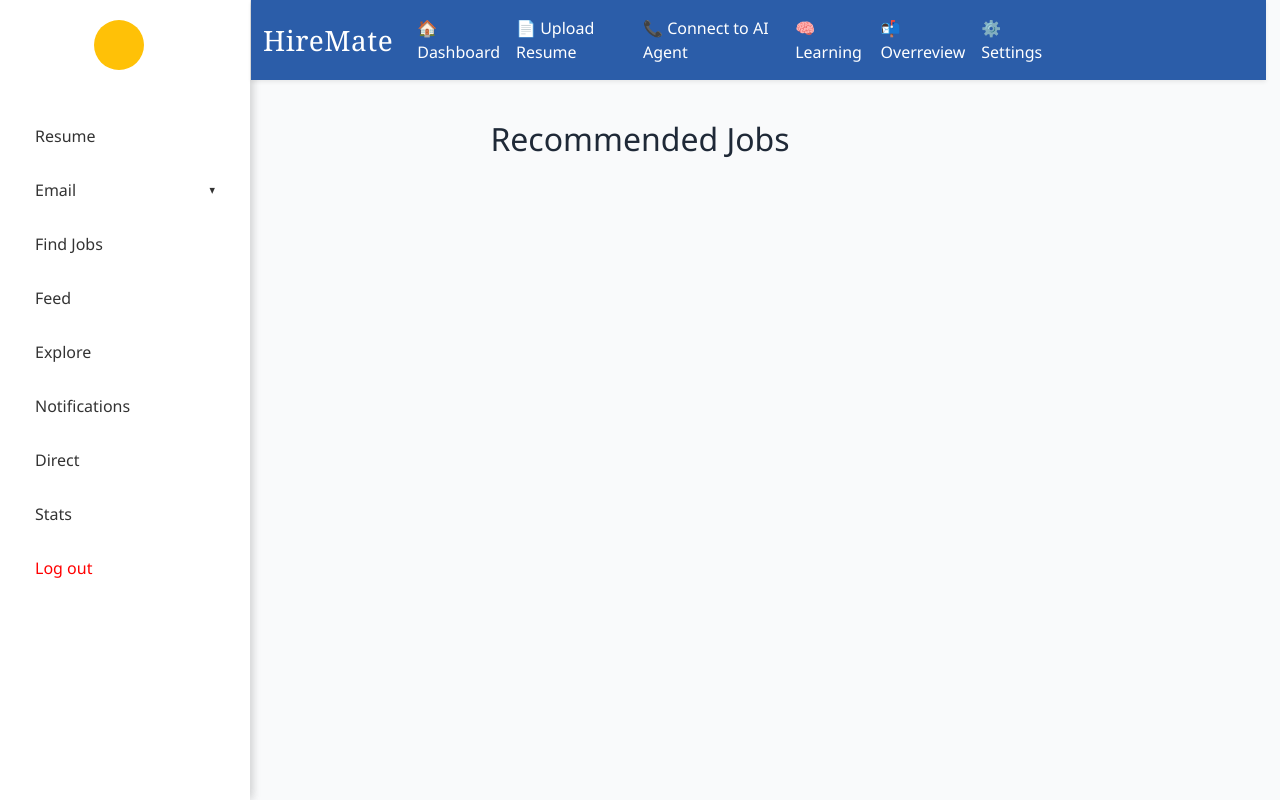
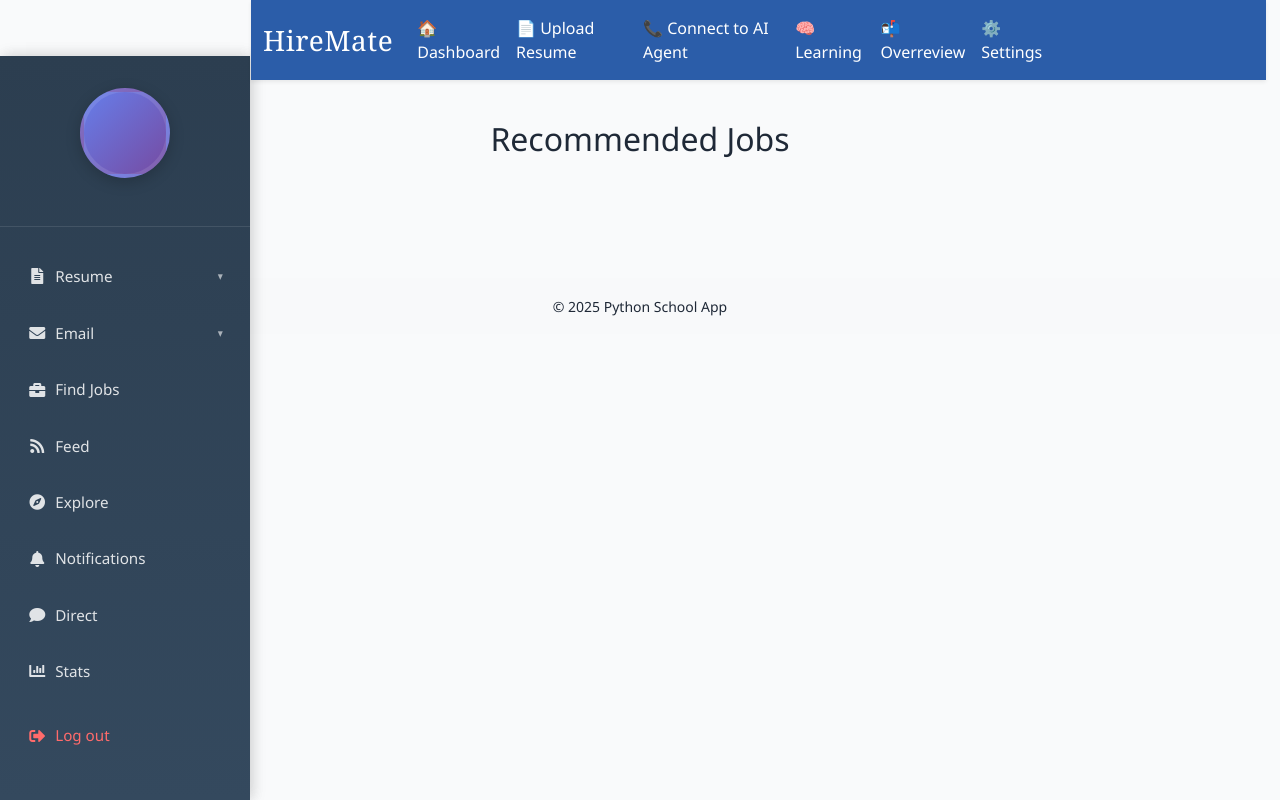
Before and after one commit to Zaka-Ul-Hassan/HireMate, a FastAPI app: template frontend/templates/job/list.html in a window 1280 px wide. Run offline with FastAPI, Linux system fonts and the light colour scheme; the template is opened without the code that fills it, so the values that code supplies are empty; some libraries are stand-ins or nearby versions.

Commit message:
fix sidebar

```diff
--- a/frontend/static/css/layout/sidebar.css
+++ b/frontend/static/css/layout/sidebar.css
@@ -1,232 +1,280 @@
 /* frontend\static\css\layout\sidebar.css */
 
-/* Sidebar container */
 .sidebar {
-  position: fixed;
-  top: 0;
-  left: 0;
-  width: 250px;
-  height: 100vh;
-  background: #fff;
-  box-shadow: 2px 0 10px rgba(0, 0, 0, 0.1);
-  padding: 20px;
-  z-index: 1000;
-  overflow: hidden !important;
-  height: 100vh;
+    background: linear-gradient(180deg, #2c3e50 0%, #34495e 100%);
+    border-right: none;
+    box-shadow: 2px 0 15px rgba(0, 0, 0, 0.1);
+    overflow-y: auto;
+    scrollbar-width: thin;
+    scrollbar-color: rgba(255, 255, 255, 0.2) transparent;
 }
 
-/* Burger toggle button */
-.toggle {
-  display: flex;
-  justify-content: flex-end;
-  margin-bottom: 20px;
+.sidebar::-webkit-scrollbar {
+    width: 6px;
 }
 
-.burger {
-  display: inline-block;
-  width: 30px;
-  height: 20px;
-  position: relative;
+.sidebar::-webkit-scrollbar-track {
+    background: transparent;
 }
 
-.burger span,
-.burger span::before,
-.burger span::after {
-  content: '';
-  display: block;
-  height: 3px;
-  background: #333;
-  border-radius: 3px;
-  position: absolute;
-  width: 100%;
-  transition: 0.3s;
+.sidebar::-webkit-scrollbar-thumb {
+    background: rgba(255, 255, 255, 0.2);
+    border-radius: 3px;
 }
 
-.burger span::before {
-  top: -8px;
+.sidebar::-webkit-scrollbar-thumb:hover {
+    background: rgba(255, 255, 255, 0.3);
 }
 
-.burger span::after {
-  top: 8px;
+.side-inner {
+    padding: 2rem 0;
 }
 
-/* Sidebar inner content */
-.side-inner {
-  display: flex;
-  flex-direction: column;
-  gap: 20px;
-}
-
-/* Profile section */
+/* Profile Section */
 .profile {
-  text-align: center;
+    text-align: center;
+    padding: 0 1.5rem 2rem;
+    border-bottom: 1px solid rgba(255, 255, 255, 0.1);
+    margin-bottom: 1.5rem;
 }
 
 .profile img {
-  width: 80px;
-  height: 80px;
-  border-radius: 50%;
-  object-fit: cover;
-  margin-bottom: 10px;
+    width: 90px;
+    height: 90px;
+    border-radius: 50%;
+    object-fit: cover;
+    border: 4px solid rgba(255, 255, 255, 0.1);
+    box-shadow: 0 4px 15px rgba(0, 0, 0, 0.2);
+    transition: all 0.3s ease;
+    margin-bottom: 1rem;
+}
+
+.profile img:hover {
+    transform: scale(1.05);
+    border-color: rgba(255, 255, 255, 0.3);
+}
+
+.avatar-placeholder {
+    width: 90px;
+    height: 90px;
+    border-radius: 50%;
+    background: linear-gradient(135deg, #667eea 0%, #764ba2 100%);
+    display: flex;
+    align-items: center;
+    justify-content: center;
+    font-size: 2.5rem;
+    font-weight: 700;
+    color: white;
+    margin: 0 auto 1rem;
+    border: 4px solid rgba(255, 255, 255, 0.1);
+    box-shadow: 0 4px 15px rgba(0, 0, 0, 0.2);
+    transition: all 0.3s ease;
+}
+
+.avatar-placeholder:hover {
+    transform: scale(1.05);
+    border-color: rgba(255, 255, 255, 0.3);
 }
 
 .profile .name {
-  margin: 0;
-  font-size: 18px;
-  font-weight: bold;
+    color: white;
+    font-size: 1.1rem;
+    font-weight: 600;
+    margin: 0.5rem 0 0.3rem;
+    letter-spacing: 0.3px;
 }
 
 .profile .country {
-  font-size: 14px;
-  color: #888;
-  margin-right: 10px;
+    color: rgba(255, 255, 255, 0.6);
+    font-size: 0.85rem;
+    display: block;
 }
 
-/* Counter section */
-.counter {
-  display: flex;
-  justify-content: space-between;
-  text-align: center;
-}
-
-.counter .col {
-  flex: 1;
-}
-
-.counter .number {
-  display: block;
-  font-size: 16px;
-  font-weight: bold;
-}
-
-.counter .number-label {
-  font-size: 12px;
-  color: #666;
-}
-
-/* Navigation menu */
-.nav-menu ul {
-  list-style: none;
-  padding: 0;
-  margin: 0;
-  font-weight: 500;
-}
-
-.nav-menu li {
-  margin-bottom: 10px;
-}
-
-.nav-menu a {
-  display: flex;
-  align-items: center;
-  gap: 10px;
-  padding: 10px 15px;
-  border-radius: 5px;
-  text-decoration: none;
-  color: #333;
-  transition: background 0.3s;
-}
-
-.nav-menu li.active a,
-.nav-menu a:hover {
-  background: #f0f0f0;
-  color: #000;
-}
-
-/* Main content */
-main {
-  margin-left: 270px;
-  padding: 40px 20px;
-  min-height: 100vh;
-}
-
-/* Responsive for small screens */
-@media (max-width: 768px) {
-  .sidebar {
-    width: 100%;
-    height: auto;
-    position: relative;
-  }
-
-  main {
-    margin-left: 0;
-    padding: 20px;
-  }
-}
-
-.avatar-placeholder {
-  width: 50px;
-  height: 50px;
-  font-size: 20px;
-  font-family: "Public Sans", sans-serif;
-  text-transform: uppercase;
-  user-select: none;
-  display: flex;
-  align-items: center;
-  justify-content: center;
-  border-radius: 50%;
-  /* Ensures circular shape */
-  color: rgb(33, 43, 54);
-  background-color: rgb(255, 193, 7);
-  /* Bootstrap primary color */
-  margin-left: 74px;
+/* Navigation Menu */
+.nav-menu {
+    padding: 0 0.5rem;
 }
 
 .sidebar-menu {
-  list-style: none;
-  padding-left: 0;
-  margin: 0;
+    gap: 0.3rem;
 }
 
-.menu-item {
-  padding: 10px 15px;
-  margin-bottom: 8px;
-  background-color: #f1fdf6;
-  border-radius: 6px;
+.sidebar-menu .nav-item {
+    margin-bottom: 0;
 }
 
-.menu-link {
-  display: flex;
-  align-items: center;
-  justify-content: space-between;
-  color: #198754;
-  font-weight: 600;
-  text-decoration: none;
-  cursor: pointer;
+.sidebar-menu .nav-link {
+    color: rgba(255, 255, 255, 0.85);
+    padding: 0.9rem 1.2rem;
+    border-radius: 10px;
+    transition: all 0.3s ease;
+    font-size: 0.95rem;
+    font-weight: 500;
+    display: flex;
+    align-items: center;
+    position: relative;
+    overflow: hidden;
 }
 
-.menu-link:hover {
-  color: #146c43;
+.sidebar-menu .nav-link::before {
+    content: '';
+    position: absolute;
+    left: 0;
+    top: 0;
+    height: 100%;
+    width: 3px;
+    background: linear-gradient(180deg, #667eea 0%, #764ba2 100%);
+    transform: scaleY(0);
+    transition: transform 0.3s ease;
 }
 
-.menu-arrow {
-  font-size: 12px;
-  transition: transform 0.2s;
+.sidebar-menu .nav-link:hover {
+    background: rgba(255, 255, 255, 0.1);
+    color: white;
+    transform: translateX(5px);
 }
 
-.submenu {
-  list-style: none;
-  margin-top: 10px;
-  padding-left: 20px;
+.sidebar-menu .nav-link:hover::before {
+    transform: scaleY(1);
 }
 
+.sidebar-menu .nav-link i {
+    font-size: 1rem;
+    width: 20px;
+    text-align: center;
+}
+
+/* Active State */
+.sidebar-menu .nav-link.active {
+    background: linear-gradient(135deg, #667eea 0%, #764ba2 100%);
+    color: white;
+    box-shadow: 0 4px 15px rgba(102, 126, 234, 0.3);
+}
+
+/* Dropdown Arrow */
+.menu-arrow {
+    font-size: 0.7rem;
+    transition: transform 0.3s ease;
+    opacity: 0.7;
+    margin-left: auto;
+}
+
+.nav-link[aria-expanded="true"] .menu-arrow {
+    transform: rotate(180deg);
+}
+
+/* Submenu */
 .submenu-link {
-  display: block;
-  padding: 6px 0;
-  color: #555;
-  text-decoration: none;
-  text-decoration: none !important;
-  font-weight: normal;
+    padding: 0.7rem 1.2rem 0.7rem 2.5rem !important;
+    font-size: 0.88rem;
+    color: rgba(255, 255, 255, 0.75) !important;
+    position: relative;
+}
+
+.submenu-link::before {
+    content: '';
+    position: absolute;
+    left: 1.5rem;
+    top: 50%;
+    transform: translateY(-50%);
+    width: 4px;
+    height: 4px;
+    background: rgba(255, 255, 255, 0.4);
+    border-radius: 50%;
+    transition: all 0.3s ease;
 }
 
 .submenu-link:hover {
-  color: #000;
-  text-decoration: underline;
-  text-decoration: none !important;
+    background: rgba(255, 255, 255, 0.08) !important;
+    color: white !important;
+    transform: translateX(3px);
 }
 
-.active-dot::before {
-  content: "•";
-  color: #28a745;
-  margin-right: 5px;
+.submenu-link:hover::before {
+    background: #667eea;
+    width: 6px;
+    height: 6px;
 }
+
+.submenu-link i {
+    font-size: 0.85rem;
+}
+
+/* Collapse Animation */
+.collapse {
+    transition: all 0.3s ease;
+}
+
+.collapsing {
+    transition: height 0.3s ease;
+}
+
+/* Logout Link Styling */
+.logout-link {
+    color: #ff6b6b !important;
+    margin-top: 0.5rem;
+}
+
+.logout-link:hover {
+    background: rgba(255, 107, 107, 0.1) !important;
+    color: #ff5252 !important;
+}
+
+.logout-link::before {
+    background: #ff6b6b !important;
+}
+
+/* Responsive */
+@media (max-width: 768px) {
+    .sidebar {
+        width: 100%;
+        position: relative;
+        height: auto;
+    }
+
+    .profile img,
+    .avatar-placeholder {
+        width: 70px;
+        height: 70px;
+    }
+
+    .avatar-placeholder {
+        font-size: 2rem;
+    }
+
+    .profile .name {
+        font-size: 1rem;
+    }
+}
+
+/* Smooth scroll behavior */
+.sidebar {
+    scroll-behavior: smooth;
+}
+
+/* Add subtle animation on page load */
+@keyframes slideInLeft {
+    from {
+        opacity: 0;
+        transform: translateX(-20px);
+    }
+    to {
+        opacity: 1;
+        transform: translateX(0);
+    }
+}
+
+.sidebar-menu .nav-item {
+    animation: slideInLeft 0.4s ease-out forwards;
+    opacity: 0;
+}
+
+.sidebar-menu .nav-item:nth-child(1) { animation-delay: 0.05s; }
+.sidebar-menu .nav-item:nth-child(2) { animation-delay: 0.1s; }
+.sidebar-menu .nav-item:nth-child(3) { animation-delay: 0.15s; }
+.sidebar-menu .nav-item:nth-child(4) { animation-delay: 0.2s; }
+.sidebar-menu .nav-item:nth-child(5) { animation-delay: 0.25s; }
+.sidebar-menu .nav-item:nth-child(6) { animation-delay: 0.3s; }
+.sidebar-menu .nav-item:nth-child(7) { animation-delay: 0.35s; }
+.sidebar-menu .nav-item:nth-child(8) { animation-delay: 0.4s; }
+.sidebar-menu .nav-item:nth-child(9) { animation-delay: 0.45s; }
--- a/frontend/templates/shared/sidebar.html
+++ b/frontend/templates/shared/sidebar.html
@@ -21,36 +21,83 @@
     <div class="nav-menu">
       <ul class="nav flex-column sidebar-menu">
 
+        <!-- Resume Dropdown -->
         <li class="nav-item">
-          <a class="nav-link" href="/resume/{{ user.Id }}">Resume</a>
+          <a class="nav-link d-flex justify-content-between align-items-center" data-bs-toggle="collapse"
+            href="#resumeMenu" role="button" aria-expanded="false">
+            <span><i class="fas fa-file-alt me-2"></i>Resume</span>
+            <span class="menu-arrow">&#9662;</span>
+          </a>
+          <ul class="collapse list-unstyled ps-3" id="resumeMenu">
+            <li><a class="nav-link submenu-link" href="/resume/create">
+              <i class="fas fa-plus-circle me-2"></i>Create Resume
+            </a></li>
+            <li><a class="nav-link submenu-link" href="/resume/{{ user.Id }}">
+              <i class="fas fa-download me-2"></i>Download Resume
+            </a></li>
+          </ul>
         </li>
 
         <!-- Email Dropdown -->
         <li class="nav-item">
           <a class="nav-link d-flex justify-content-between align-items-center" data-bs-toggle="collapse"
             href="#emailMenu" role="button" aria-expanded="false">
-            Email
+            <span><i class="fas fa-envelope me-2"></i>Email</span>
             <span class="menu-arrow">&#9662;</span>
           </a>
           <ul class="collapse list-unstyled ps-3" id="emailMenu">
-            <li><a class="nav-link submenu-link" href="/email/compose-email">Compose Email</a></li>
-            <li><a class="nav-link submenu-link" href="/email/inbox">Inbox</a></li>
+            <li><a class="nav-link submenu-link" href="/email/compose-email">
+              <i class="fas fa-pen me-2"></i>Compose Email
+            </a></li>
+            <li><a class="nav-link submenu-link" href="/email/inbox">
+              <i class="fas fa-inbox me-2"></i>Inbox
+            </a></li>
           </ul>
         </li>
 
         <!-- Other Nav Items -->
         <li class="nav-item">
-          <a class="nav-link" href="/job/list" id="findJobButton">Find Jobs</a>
+          <a class="nav-link" href="/job/list" id="findJobButton">
+            <i class="fas fa-briefcase me-2"></i>Find Jobs
+          </a>
         </li>
 
-        <li class="nav-item"><a class="nav-link" href="#">Feed</a></li>
-        <li class="nav-item"><a class="nav-link" href="#">Explore</a></li>
-        <li class="nav-item"><a class="nav-link" href="#">Notifications</a></li>
-        <li class="nav-item"><a class="nav-link" href="#">Direct</a></li>
-        <li class="nav-item"><a class="nav-link" href="#">Stats</a></li>
-        <li class="nav-item"><a class="nav-link" href="javascript:void(0);" style="color: red;" id="logoutButton">Log out</a></li>
+        <li class="nav-item">
+          <a class="nav-link" href="#">
+            <i class="fas fa-rss me-2"></i>Feed
+          </a>
+        </li>
+
+        <li class="nav-item">
+          <a class="nav-link" href="#">
+            <i class="fas fa-compass me-2"></i>Explore
+          </a>
+        </li>
+
+        <li class="nav-item">
+          <a class="nav-link" href="#">
+            <i class="fas fa-bell me-2"></i>Notifications
+          </a>
+        </li>
+
+        <li class="nav-item">
+          <a class="nav-link" href="#">
+            <i class="fas fa-comment me-2"></i>Direct
+          </a>
+        </li>
+
+        <li class="nav-item">
+          <a class="nav-link" href="#">
+            <i class="fas fa-chart-bar me-2"></i>Stats
+          </a>
+        </li>
+
+        <li class="nav-item">
+          <a class="nav-link logout-link" href="javascript:void(0);" id="logoutButton">
+            <i class="fas fa-sign-out-alt me-2"></i>Log out
+          </a>
+        </li>
       </ul>
-
     </div>
   </div>
 </aside>
```
